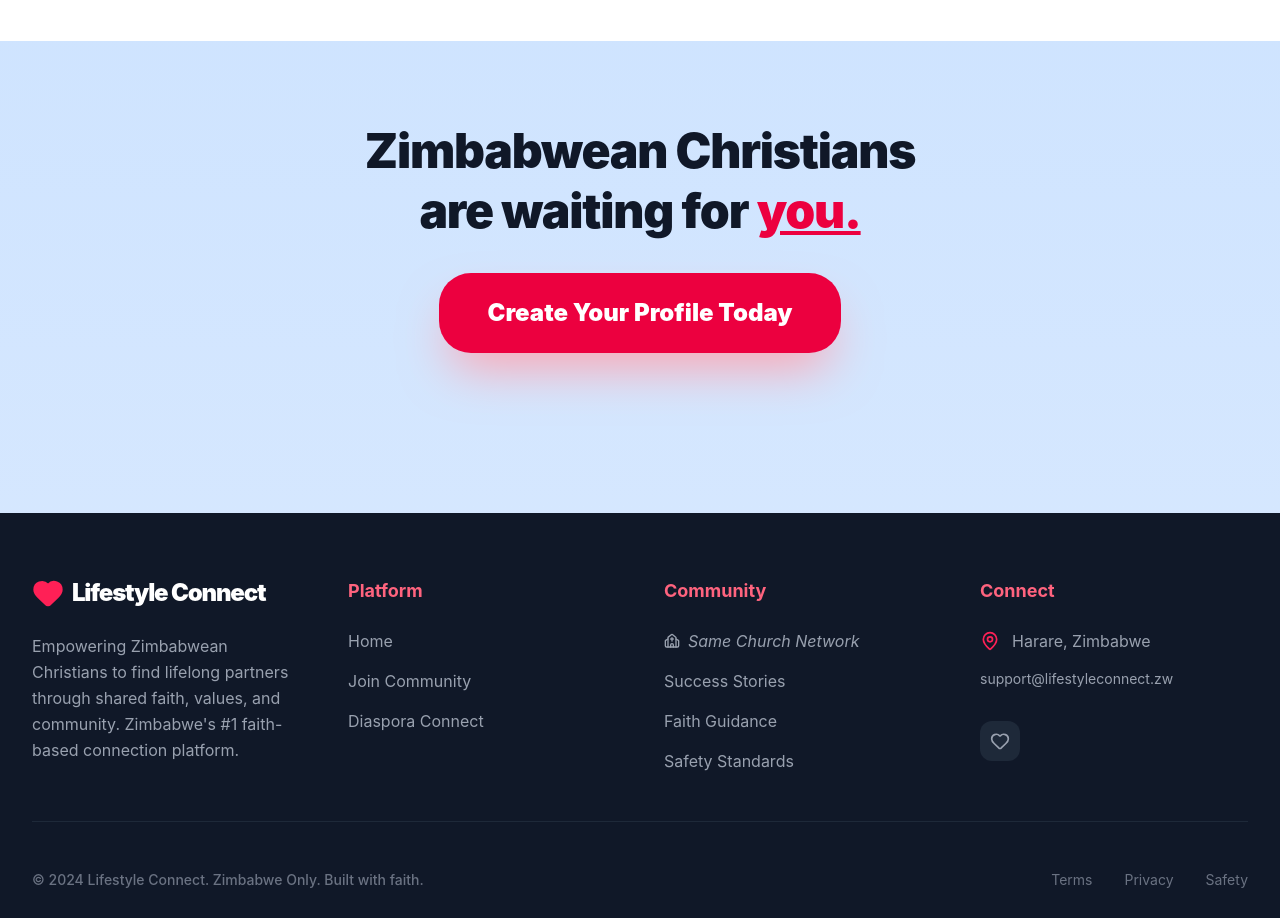
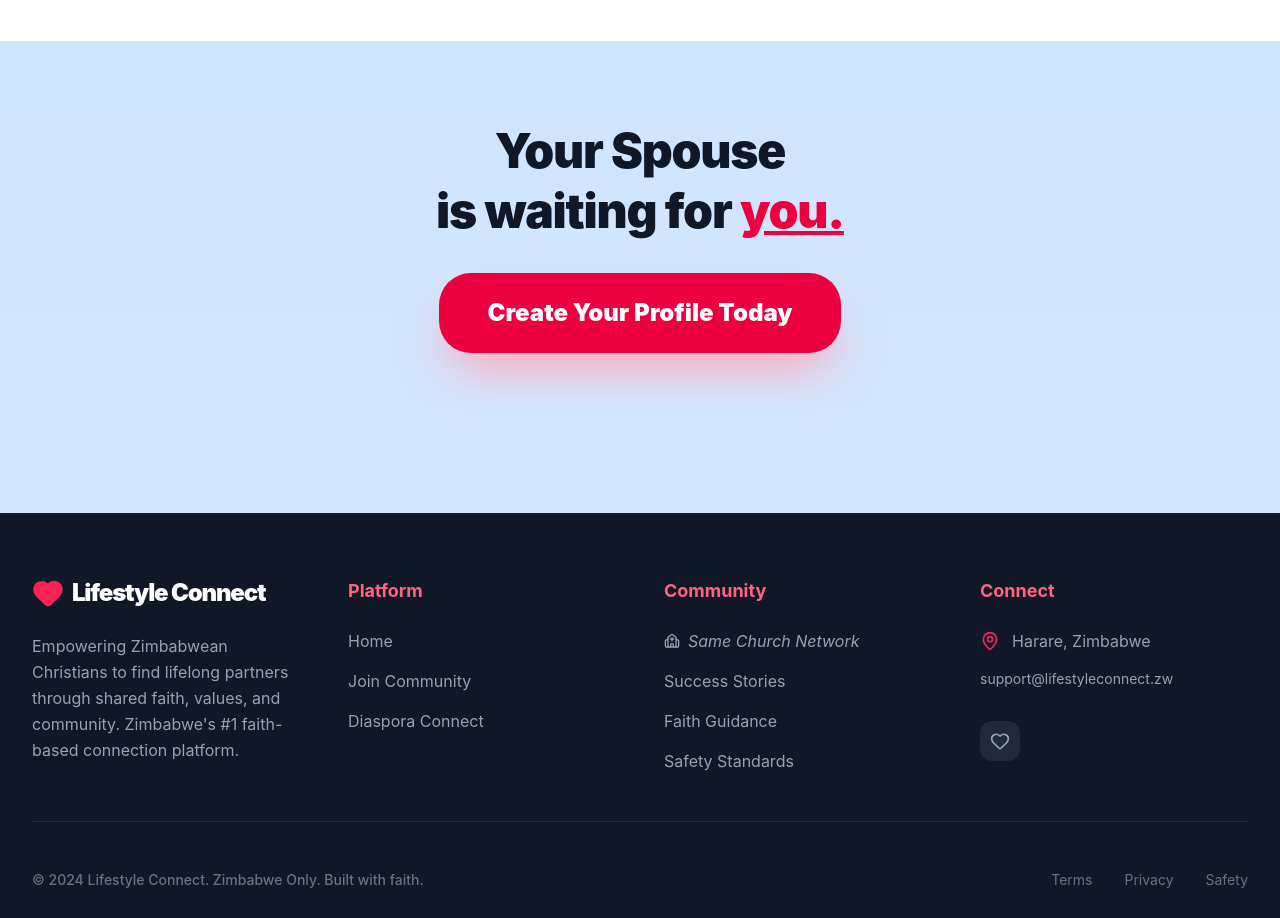
Before and after one commit to rosebeloved78-cpu/lifestyle, a React (Vite) app: page / in a window 1280 px wide. Shown: the part 3500-4418 px from the top of the page. Built offline with nearby package versions, Linux system fonts and the light colour scheme.

Commit message:
Update Home.tsx

```diff
--- a/src/pages/Home.tsx
+++ b/src/pages/Home.tsx
@@ -252,7 +252,7 @@ export default function Home({ onGetStarted }: HomeProps) {
       <section className="py-20">
         <div className="max-w-4xl mx-auto px-4 text-center">
           <h2 className="text-4xl md:text-5xl font-black text-gray-900 mb-8 tracking-tight leading-tight">
-            Zimbabwean Christians <br/>are waiting for <span className="text-rose-600 underline">you.</span>
+            Your Spouse <br/>is waiting for <span className="text-rose-600 underline">you.</span>
           </h2>
           <button
             onClick={onGetStarted}
```
